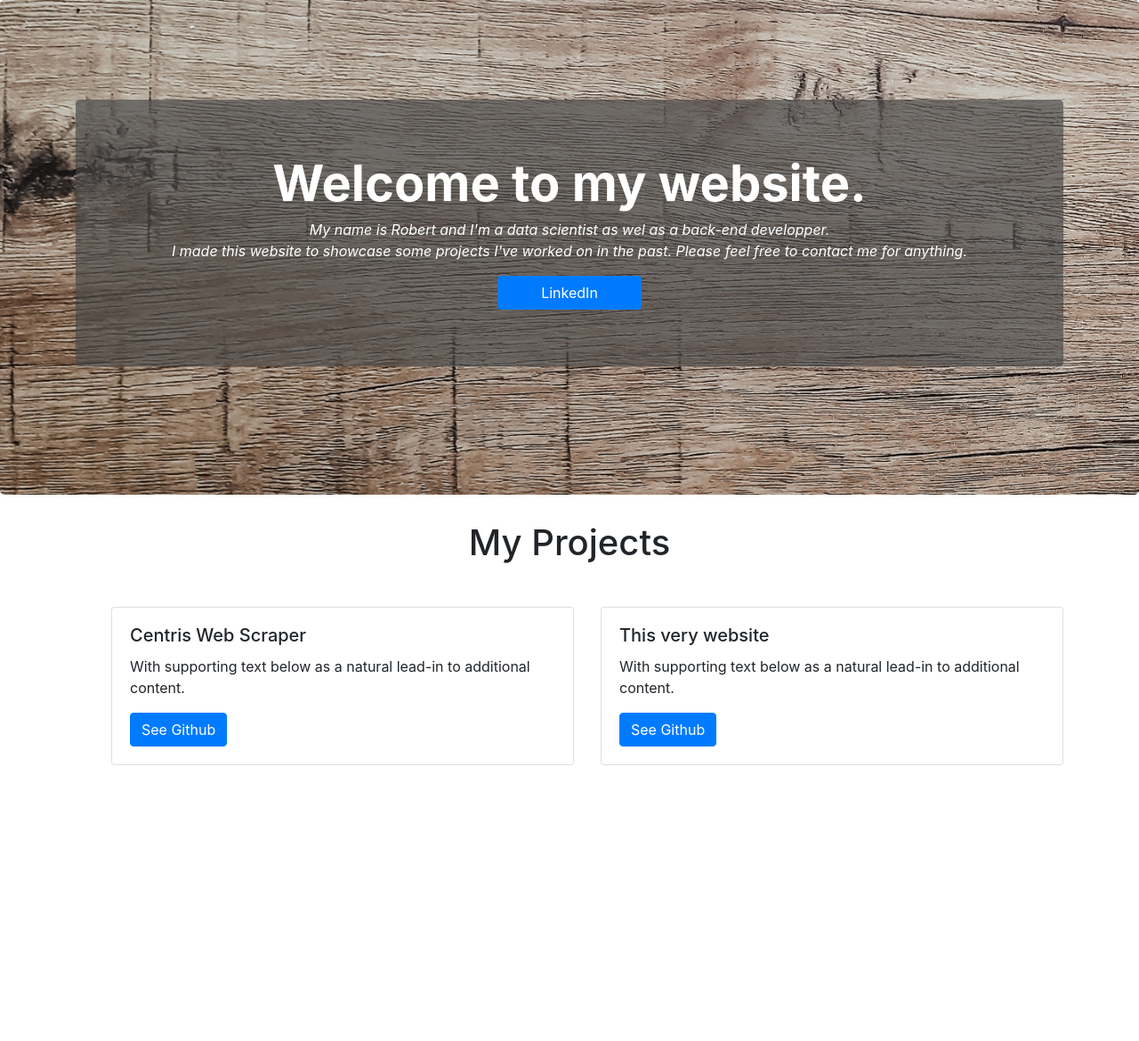
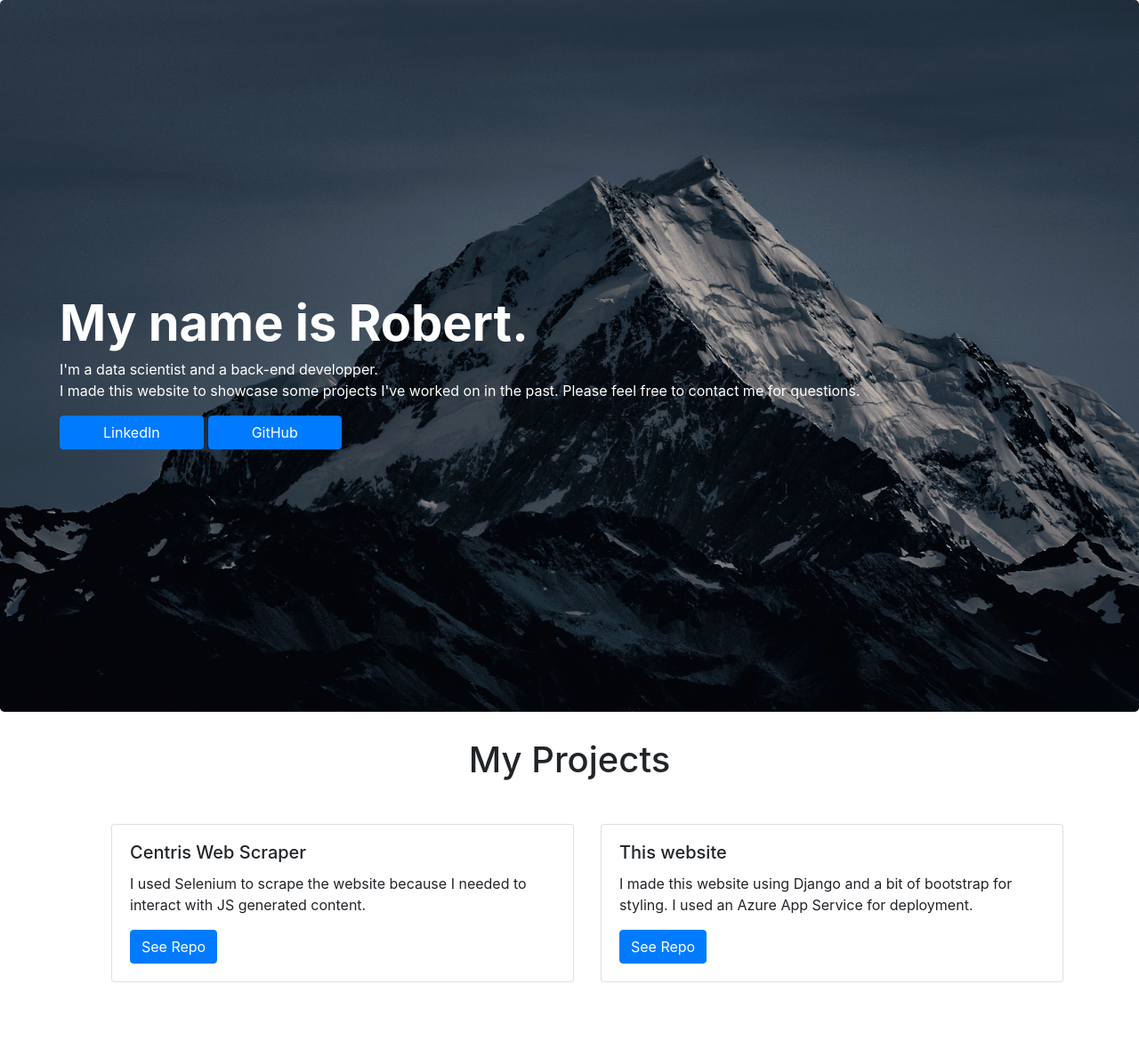
Before and after one commit to rm2631/MyPortfolio2022, a Django app: page / in a window 1280 px wide. Shown: the whole page at 89% size. Before the commit the page ends 860 px from the top, so only its background shows below. Run offline with Django 4.2, Linux system fonts and the light colour scheme; data comes from the database, SQL or seed files in the repository; some libraries are stand-ins or nearby versions.

Commit message:
changed styling and added project descriptions

```diff
--- a/myproject/settings.py
+++ b/myproject/settings.py
@@ -24,7 +24,7 @@ BASE_DIR = Path(__file__).resolve().parent.parent
 SECRET_KEY = 'django-insecure-q&dltzooo!b&k4j+n!$9(un@(f_qspgtci(j5#(^c(wd^v1pd)'
 
 # SECURITY WARNING: don't run with debug turned on in production!
-DEBUG = False
+DEBUG = True
 
 ALLOWED_HOSTS = ['127.0.0.1','robert-marineau.azurewebsites.net']
 
@@ -52,6 +52,8 @@ MIDDLEWARE = [
     'django.contrib.messages.middleware.MessageMiddleware',
     'django.middleware.clickjacking.XFrameOptionsMiddleware',
 ]
+
+CSRF_TRUSTED_ORIGINS=['https://robert-marineau.azurewebsites.net']
 
 ROOT_URLCONF = 'myproject.urls'
 
--- a/portfolio/models.py
+++ b/portfolio/models.py
@@ -4,7 +4,7 @@ from django.db import models
 class Project(models.Model):
     project_name = models.CharField(max_length=128)
     github_url = models.CharField(max_length=256)
-    github_readme = models.CharField(max_length=256)
+    project_description = models.CharField(max_length=512)
 
     def __str__(self):
         return self.project_name
--- a/portfolio/static/style.css
+++ b/portfolio/static/style.css
@@ -1,6 +1,25 @@
-.bottom-buffer { margin-bottom:50px; }
+.bottom-buffer {
+    margin-bottom:50px;
+}
 
 .jumbotron {
     background: rgb(71, 71, 71); /* This is for ie8 and below */
     background: rgba(71, 71, 71, 0.664);
+    height: 100vh;
  }
+
+.left-aligned {
+    text-align: left;
+}
+
+.btn-left-aligned {
+    float: left;
+    margin-right: 5px;
+}
+
+.container-header-align {
+    margin-left: 20px;
+    position: relative;
+    top: 50%;
+    transform: translateY(-50%);
+}
--- a/portfolio/templates/project_list.html
+++ b/portfolio/templates/project_list.html
@@ -3,14 +3,15 @@
 <link rel="stylesheet" type="text/css" href="{% static 'style.css' %}">
 
 
-<div style="background: url(static/img/wood.jpg) ;background-size: cover;" ;  class="jumbotron bg-cover text-white">
-  <div class="container py-5 text-center">
-      <div class=jumbotron>
-        <h1 class="display-4 font-weight-bold">Welcome to my website.</h1>
-        <p class="font-italic mb-0">My name is Robert and I'm a data scientist as wel as a back-end developper.</p>
-        <p class="font-italic">I made this website to showcase some projects I've worked on in the past. Please feel free to contact me for anything.</p>
-        <a href="#" role="button" class="btn btn-primary px-5">LinkedIn</a>
-      </div>
+<div style="background: url(static/img/mountains.jpg) ;background-size: cover;" ;  class="jumbotron bg-cover text-white">
+  <div class="container container-header-align py-5">
+
+        <h1 class="display-4 font-weight-bold left-aligned">My name is Robert.</h1>
+        <p class="mb-0 left-aligned">I'm a data scientist and a back-end developper.</p>
+        <p class="left-aligned">I made this website to showcase some projects I've worked on in the past. Please feel free to contact me for questions.</p>
+        <a href="https://www.linkedin.com/in/robert-marineau/" role="button" class="btn btn-primary px-5 btn-left-aligned">LinkedIn</a>
+        <a href="https://github.com/rm2631" role="button" class="btn btn-primary px-5 btn-left-aligned">GitHub</a>
+
   </div>
 </div>
 
@@ -37,8 +38,8 @@
               <div class="card">
                 <div class="card-body">
                   <h5 class="card-title">{{project.project_name}}</h5>
-                  <p class="card-text">With supporting text below as a natural lead-in to additional content.</p>
-                  <a href="{{project.github_url}}" class="btn btn-primary">See Github</a>
+                  <p class="card-text">{{project.project_description}}</p>
+                  <a href="{{project.github_url}}" class="btn btn-primary">See Repo</a>
                 </div>
               </div>
             </div>
```
Also changed, not shown: db.sqlite3, portfolio/migrations/0003_remove_project_github_readme_and_more.py (added), portfolio/static/img/mountains.jpg (added), portfolio/static/img/wood.jpg (deleted).
